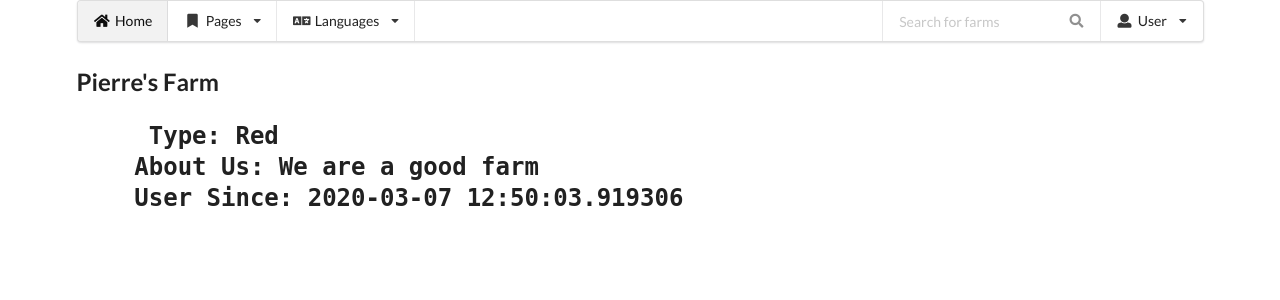
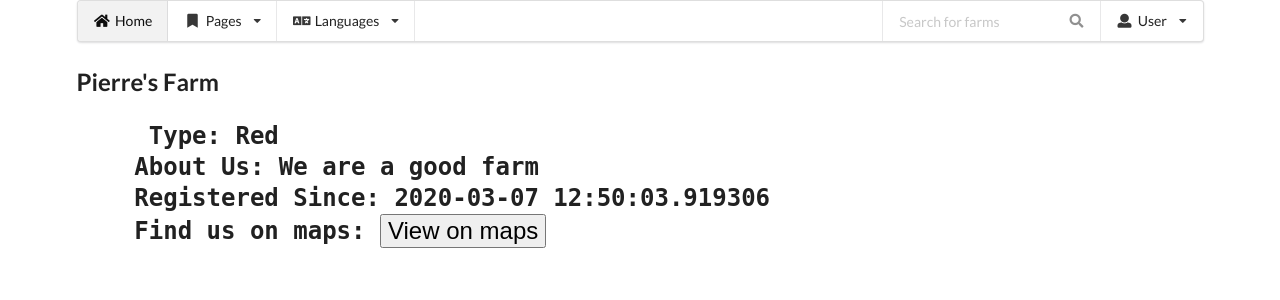
Before and after one commit to mnhegde/StarHacks2020, a Flask app: page /farms in a window 1280 px wide. Shown: the top 300 px of the page. Run offline with Flask 2, Linux system fonts and the light colour scheme; data comes from the database, SQL or seed files in the repository.

Commit message:
Farms Increase :)

```diff
--- a/Templates/farms.html
+++ b/Templates/farms.html
@@ -7,9 +7,20 @@
 <pre>
     <b> Type:</b> {{farm.farmtype}}
     About Us: {{farm.about}}
-    User Since: {{farm.date_created}}
+    Registered Since: {{farm.date_created}}
+    Find us on maps: <input
+    type="button"
+    id = {{farm.id}}maps
+    value="View on maps"/>
 </pre>
-
+<script>
+    id_num = {{farm.id}}
+    id_num = id_num.toString()
+    id = id_num.concat('maps')
+    unique_url = `window.location.href =  '/maps/`.concat(id_num,`'`)
+    button = document.getElementById(id)
+    button.setAttribute('onclick',unique_url)
+</script>
 </p>
 {% endfor %}
 {%endblock content%}
```
